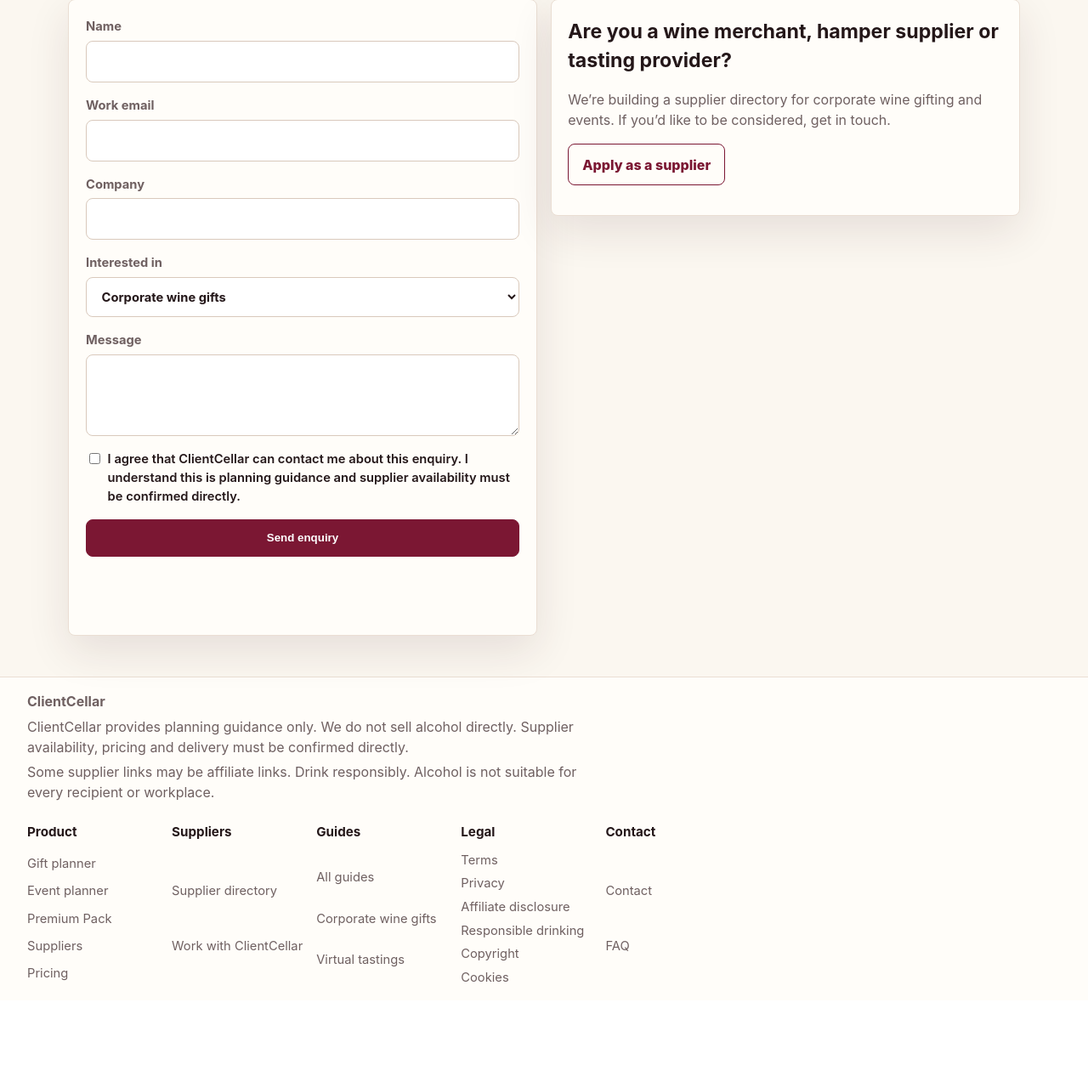
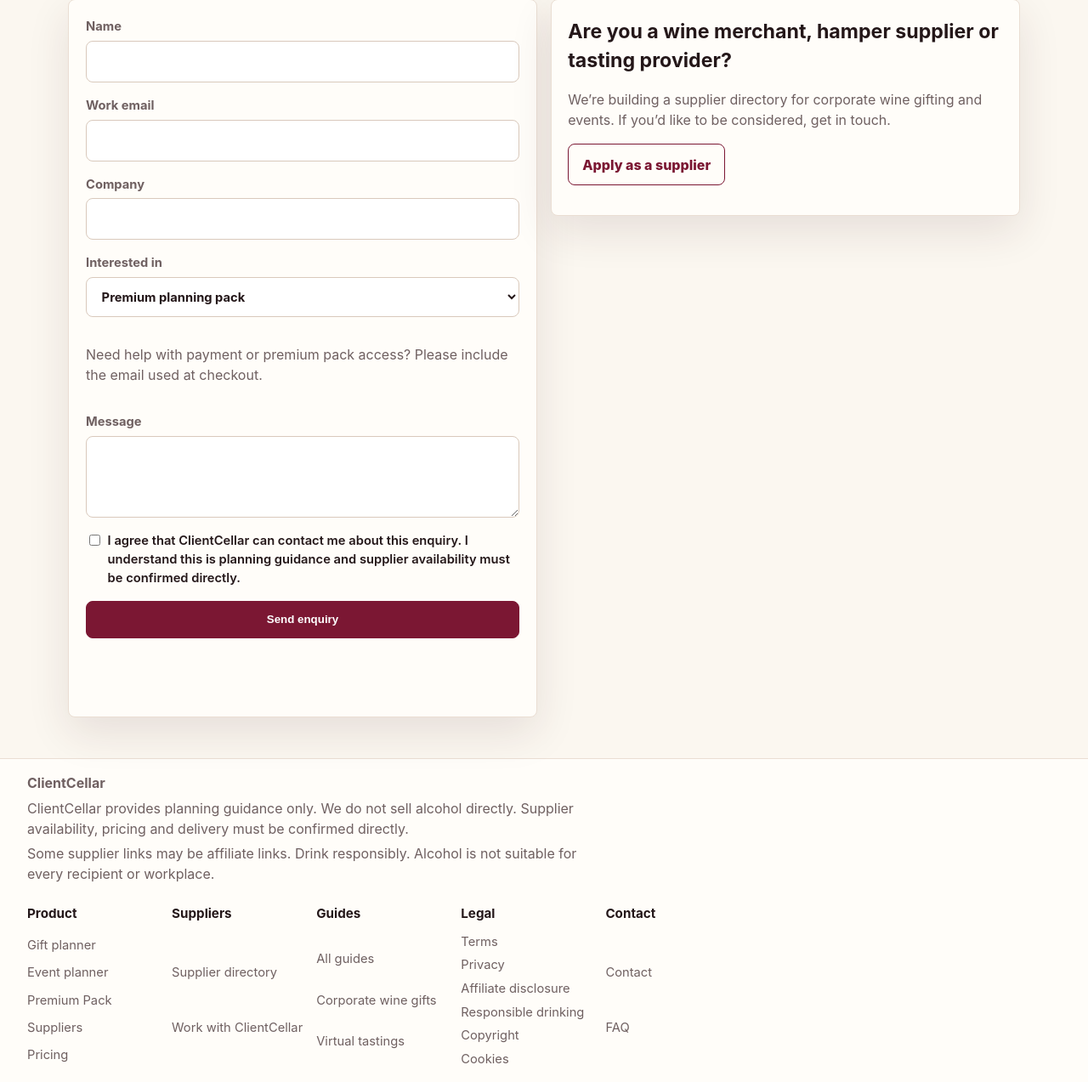
Before and after one commit to PhylC/clientcellar, a FastAPI app: page /contact?interest=premium-pack-support in a window 1280 px wide. Shown: the part 343-1616 px from the top of the page at 85% size. Before the commit the page ends 1498 px from the top, so only its background shows below. Run offline with FastAPI, Linux system fonts and the light colour scheme.

Commit message:
Improve premium pack fulfilment flow

```diff
--- a/main.py
+++ b/main.py
@@ -139,7 +139,105 @@ def init_leads_db() -> None:
             )
             """
         )
+        connection.execute(
+            """
+            CREATE TABLE IF NOT EXISTS premium_packs (
+                id INTEGER PRIMARY KEY,
+                created_at TEXT NOT NULL,
+                pack_token TEXT UNIQUE NOT NULL,
+                pack_type TEXT NOT NULL,
+                email TEXT,
+                payment_status TEXT NOT NULL,
+                stripe_session_id TEXT,
+                planner_input_json TEXT,
+                planner_output_json TEXT,
+                premium_preview_json TEXT
+            )
+            """
+        )
         connection.commit()
+
+
+def generate_pack_token() -> str:
+    """Generate a unique pack token for premium pack tracking."""
+    import secrets
+    return secrets.token_urlsafe(24)
+
+
+def save_premium_pack(
+    pack_token: str,
+    pack_type: str,
+    email: str | None,
+    payment_status: str,
+    stripe_session_id: str | None = None,
+    planner_input: dict | None = None,
+    planner_output: dict | None = None,
+    premium_preview: dict | None = None,
+) -> int:
+    """Save a premium pack to the database."""
+    init_leads_db()
+    with get_db_connection() as connection:
+        cursor = connection.execute(
+            """
+            INSERT INTO premium_packs (
+                created_at, pack_token, pack_type, email, payment_status,
+                stripe_session_id, planner_input_json, planner_output_json,
+                premium_preview_json
+            )
+            VALUES (?, ?, ?, ?, ?, ?, ?, ?, ?)
+            """,
+            (
+                datetime.utcnow().isoformat() + "Z",
+                pack_token,
+                pack_type,
+                email,
+                payment_status,
+                stripe_session_id,
+                json.dumps(planner_input) if planner_input else None,
+                json.dumps(planner_output) if planner_output else None,
+                json.dumps(premium_preview) if premium_preview else None,
+            ),
+        )
+        connection.commit()
+        return cursor.lastrowid
+
+
+def get_premium_pack(pack_token: str) -> dict | None:
+    """Retrieve a premium pack by token."""
+    init_leads_db()
+    with get_db_connection() as connection:
+        cursor = connection.execute(
+            "SELECT * FROM premium_packs WHERE pack_token = ?",
+            (pack_token,)
+        )
+        row = cursor.fetchone()
+        if not row:
+            return None
+
+        pack = dict(row)
+        if pack.get("planner_input_json"):
+            pack["planner_input"] = json.loads(pack["planner_input_json"])
+        if pack.get("planner_output_json"):
+            pack["planner_output"] = json.loads(pack["planner_output_json"])
+        if pack.get("premium_preview_json"):
+            pack["premium_preview"] = json.loads(pack["premium_preview_json"])
+        return pack
+
+
+def update_premium_pack_payment(pack_token: str, payment_status: str, stripe_session_id: str | None = None) -> bool:
+    """Update premium pack payment status."""
+    init_leads_db()
+    with get_db_connection() as connection:
+        connection.execute(
+            """
+            UPDATE premium_packs
+            SET payment_status = ?, stripe_session_id = ?
+            WHERE pack_token = ?
+            """,
+            (payment_status, stripe_session_id, pack_token)
+        )
+        connection.commit()
+        return True
 
 
 def save_lead(lead: "LeadRequest") -> int:
@@ -1779,12 +1877,85 @@ def premium_pack(request: Request):
 
 @app.get("/checkout/success", response_class=HTMLResponse)
 def checkout_success(request: Request):
-    return render(request, "checkout_success.html", "Payment received")
+    session_id = request.query_params.get("session_id")
+    pack_token = None
+    payment_verified = False
+
+    if session_id and payments_enabled():
+        try:
+            import stripe
+            stripe.api_key = os.getenv("STRIPE_SECRET_KEY")
+            session = stripe.checkout.Session.retrieve(session_id)
+
+            # Check if payment was successful
+            if session.payment_status == "paid":
+                payment_verified = True
+                pack_token = session.metadata.get("pack_token") if session.metadata else None
+
+                # Update pack status if we have the token
+                if pack_token:
+                    update_premium_pack_payment(pack_token, "paid", session_id)
+        except Exception as e:
+            # Payment verification failed, but show friendly message
+            pass
+
+    context = {
+        "request": request,
+        "title": "Payment received",
+        "payment_verified": payment_verified,
+        "pack_token": pack_token,
+        "payments_enabled": payments_enabled(),
+    }
+    return templates.TemplateResponse("checkout_success.html", context)
 
 
 @app.get("/checkout/cancelled", response_class=HTMLResponse)
 def checkout_cancelled(request: Request):
     return render(request, "checkout_cancelled.html", "Checkout cancelled")
+
+
+@app.get("/premium-pack/view/{pack_token}", response_class=HTMLResponse)
+def premium_pack_view(request: Request, pack_token: str):
+    """Serve a premium pack if payment is verified or payments are disabled."""
+    pack = get_premium_pack(pack_token)
+
+    if not pack:
+        return templates.TemplateResponse(
+            "error.html",
+            {
+                "request": request,
+                "title": "Pack not found",
+                "message": "The premium pack you're looking for wasn't found. Please check the link and try again.",
+                "status_code": 404
+            },
+            status_code=404
+        )
+
+    # Check payment status
+    if payments_enabled() and pack.get("payment_status") != "paid":
+        return templates.TemplateResponse(
+            "error.html",
+            {
+                "request": request,
+                "title": "Payment required",
+                "message": "This premium pack requires payment. Please complete the checkout process first.",
+                "status_code": 402
+            },
+            status_code=402
+        )
+
+    # Prepare the context
+    context = {
+        "request": request,
+        "title": "Premium Planning Pack",
+        "pack": pack,
+        "pack_token": pack_token,
+        "preview": pack.get("premium_preview", {}),
+        "planner_output": pack.get("planner_output", {}),
+        "payment_verified": pack.get("payment_status") == "paid",
+    }
+
+    return templates.TemplateResponse("premium_pack_view.html", context)
 
 
 @app.get("/suppliers", response_class=HTMLResponse)
@@ -2124,20 +2295,29 @@ def create_checkout_session(req: CheckoutSessionRequest):
             "message": "Payments are not enabled yet. Please register interest instead.",
         }
 
+    # Generate and save premium pack
+    pack_token = generate_pack_token()
+    save_premium_pack(
+        pack_token=pack_token,
+        pack_type=req.pack_type,
+        email=str(req.email) if req.email else None,
+        payment_status="pending",
+    )
+
     stripe.api_key = os.getenv("STRIPE_SECRET_KEY")
     base_url = os.getenv("APP_BASE_URL", "http://localhost:8000").rstrip("/")
     session_data = {
         "mode": "payment",
         "line_items": [{"price": os.getenv("STRIPE_PRICE_ID"), "quantity": 1}],
-        "success_url": f"{base_url}/checkout/success",
+        "success_url": f"{base_url}/checkout/success?session_id={{CHECKOUT_SESSION_ID}}",
         "cancel_url": f"{base_url}/checkout/cancelled",
-        "metadata": {"pack_type": req.pack_type},
+        "metadata": {"pack_type": req.pack_type, "pack_token": pack_token},
     }
     if req.email:
         session_data["customer_email"] = str(req.email)
 
     session = stripe.checkout.Session.create(**session_data)
-    return {"enabled": True, "checkout_url": session.url, "session_id": session.id}
+    return {"enabled": True, "checkout_url": session.url, "session_id": session.id, "pack_token": pack_token}
 
 
 @app.post("/api/lead")
--- a/static/app.js
+++ b/static/app.js
@@ -99,44 +99,69 @@ function renderPremiumComparison(items) {
 
 function renderPremiumPreview(preview, type) {
   const email = `${preview.supplier_enquiry_email.subject}\n\n${preview.supplier_enquiry_email.body}`;
+  const packLabel = type === "gift" ? "Gift Planning Pack" : "Event Planning Pack";
+  const csvButton =
+    type === "gift"
+      ? `<button class="button secondary" type="button" data-download-preview-csv>Download recipient CSV</button>`
+      : "";
   return `
-    <div class="premium-preview">
-      <div class="result-block">
-        <p class="eyebrow">Premium preview</p>
-        <h2>Supplier-ready planning pack</h2>
+    <div class="premium-preview premium-doc">
+      <header class="premium-doc-header">
+        <div>
+          <p class="eyebrow">ClientCellar Premium Pack</p>
+          <h2>${escapeHtml(packLabel)}</h2>
+        </div>
+        <div class="premium-doc-actions">
+          <button class="button secondary" type="button" data-print-plan>Print / save as PDF</button>
+          <button class="button secondary" type="button" data-copy-preview-email>Copy enquiry email</button>
+          ${csvButton}
+        </div>
+      </header>
+      <section class="result-block">
+        <h3>Executive summary</h3>
         <p>${escapeHtml(preview.executive_summary)}</p>
-      </div>
-      <div class="result-block">
-        <h2>Budget breakdown</h2>
+      </section>
+      <section class="result-block">
+        <h3>Budget breakdown</h3>
         ${renderBudgetRows(preview.budget_breakdown)}
-      </div>
-      <div class="result-block">
-        <h2>Supplier comparison</h2>
+      </section>
+      <section class="result-block">
+        <h3>Supplier comparison</h3>
         ${renderPremiumComparison(preview.supplier_comparison)}
-      </div>
-      <div class="result-block">
-        <h2>Message variants</h2>
+      </section>
+      <section class="result-block">
+        <h3>Recommended next steps</h3>
+        <ul>
+          <li>Confirm supplier pricing and availability.</li>
+          <li>Share the brief internally for approval.</li>
+          <li>Prepare recipient or attendee details.</li>
+          <li>Request final quotes and delivery terms.</li>
+        </ul>
+      </section>
+      <section class="result-block">
+        <h3>Supplier enquiry email</h3>
+        <pre class="email-preview" data-preview-email>${escapeHtml(email)}</pre>
+      </section>
+      <section class="result-block">
+        <h3>Message variants</h3>
         ${preview.message_variants
           .map((variant) => `<p><strong>${escapeHtml(variant.tone)}:</strong> ${escapeHtml(variant.message)}</p>`)
           .join("")}
-      </div>
-      <div class="result-block">
-        <h2>Internal approval note</h2>
+      </section>
+      ${type === "gift" ? `<section class="result-block"><h3>Recipient CSV template</h3><pre data-preview-csv>${escapeHtml(preview.recipient_csv_template)}</pre></section>` : ""}
+      <section class="result-block">
+        <h3>Internal approval note</h3>
         <p>${escapeHtml(preview.internal_approval_note)}</p>
-      </div>
-      <div class="result-block">
-        <h2>Risk checklist</h2>
+      </section>
+      <section class="result-block">
+        <h3>Risk and suitability checklist</h3>
         ${list(preview.risk_checklist)}
-      </div>
-      <div class="result-block">
-        <h2>Supplier enquiry email</h2>
-        <div class="email-preview">${escapeHtml(email)}</div>
-      </div>
-      <div class="result-block">
-        <h2>Print note</h2>
-        <p>${escapeHtml(preview.print_note)}</p>
-        <p class="small-note">${escapeHtml(preview.disclaimer)}</p>
-      </div>
+      </section>
+      <section class="result-block disclaimer-block">
+        <h3>Responsible drinking & workplace policy reminder</h3>
+        <p>${escapeHtml(preview.disclaimer)}</p>
+        <p class="small-note">Some supplier links may be affiliate or tracked links. Confirm availability, pricing and delivery directly. <a href="/affiliate-disclosure">Affiliate Disclosure</a>.</p>
+      </section>
       ${renderLeadForm("premium_pack", "premium-pack-preview", type)}
     </div>
   `;
@@ -341,6 +366,10 @@ async function submitPlan(form, type) {
     plannerState[type] = { input: formToJson(form), output: plan };
     target.innerHTML = renderPlan(plan, type);
     target.dataset.csv = plan.recipient_csv_template || "";
+    if (isPaidMode()) {
+      const premiumButton = target.querySelector("[data-preview-premium]");
+      if (premiumButton) premiumButton.textContent = "Create premium pack";
+    }
   } catch (error) {
     target.innerHTML = '<div class="empty-state">Sorry, the plan could not be generated. Check the form and try again. If the issue continues, refresh the page.</div>';
   } finally {
@@ -428,7 +457,19 @@ function downloadCsv(text) {
   URL.revokeObjectURL(url);
 }
 
+function isPaidMode() {
+  return new URLSearchParams(window.location.search).get("paid") === "true";
+}
+
+function showPaidBanner() {
+  const banner = document.getElementById("paid-banner");
+  if (banner && isPaidMode()) {
+    banner.hidden = false;
+  }
+}
+
 function bindPlannerForms() {
+  showPaidBanner();
   for (const form of document.querySelectorAll("[data-plan-form]")) {
     form.addEventListener("submit", (event) => {
       event.preventDefault();
@@ -458,6 +499,14 @@ function bindResultActions() {
     if (button.matches("[data-preview-premium]")) {
       previewPremiumPack(button.dataset.packType, button);
     }
+    if (button.matches("[data-copy-preview-email]")) {
+      const preview = button.closest(".premium-preview");
+      if (preview) copyText(preview.querySelector("[data-preview-email]").textContent, button);
+    }
+    if (button.matches("[data-download-preview-csv]")) {
+      const preview = button.closest(".premium-preview");
+      if (preview) downloadCsv(preview.querySelector("[data-preview-csv]").textContent);
+    }
     if (button.matches("[data-pack-checkout]")) {
       createCheckoutSession(button.dataset.packType || "gift", button);
     }
@@ -470,8 +519,13 @@ function bindContactForm() {
 
   const interest = new URLSearchParams(window.location.search).get("interest");
   const select = form.querySelector('[name="interested_in"]');
-  if (interest === "premium-pack" && select) {
+  const note = document.getElementById("contact-note");
+  if ((interest === "premium-pack" || interest === "premium-pack-support") && select) {
     select.value = "premium_pack";
+  }
+  if (interest === "premium-pack-support" && note) {
+    note.textContent = "Need help with payment or premium pack access? Please include the email used at checkout.";
+    note.hidden = false;
   }
 
   form.addEventListener("submit", async (event) => {
--- a/templates/contact.html
+++ b/templates/contact.html
@@ -26,6 +26,7 @@
         <option value="other">Other</option>
       </select>
     </label>
+    <p id="contact-note" class="small-note" hidden></p>
     <label>Message
       <textarea name="message" maxlength="3000" required></textarea>
     </label>
--- a/templates/event_planner.html
+++ b/templates/event_planner.html
@@ -7,6 +7,9 @@
 </section>
 
 <section class="planner-layout">
+  <div id="paid-banner" class="paid-banner" hidden>
+    <strong>Premium mode:</strong> generate your plan, then create a supplier-ready pack.
+  </div>
   <form id="event-form" class="planner-form" data-plan-form="event">
     <label>Event type
       <select name="event_type" required>
--- a/templates/gift_planner.html
+++ b/templates/gift_planner.html
@@ -7,6 +7,9 @@
 </section>
 
 <section class="planner-layout">
+  <div id="paid-banner" class="paid-banner" hidden>
+    <strong>Premium mode:</strong> generate your plan, then create a supplier-ready pack.
+  </div>
   <form id="gift-form" class="planner-form" data-plan-form="gift">
     <label>Who are the gifts for?
       <select name="recipient_type" required>
```
Also changed, not shown: static/app.css (+77 -2 lines), templates/checkout_success.html (+24 -4 lines), templates/premium_pack_view.html (added, +204 -0 lines).
